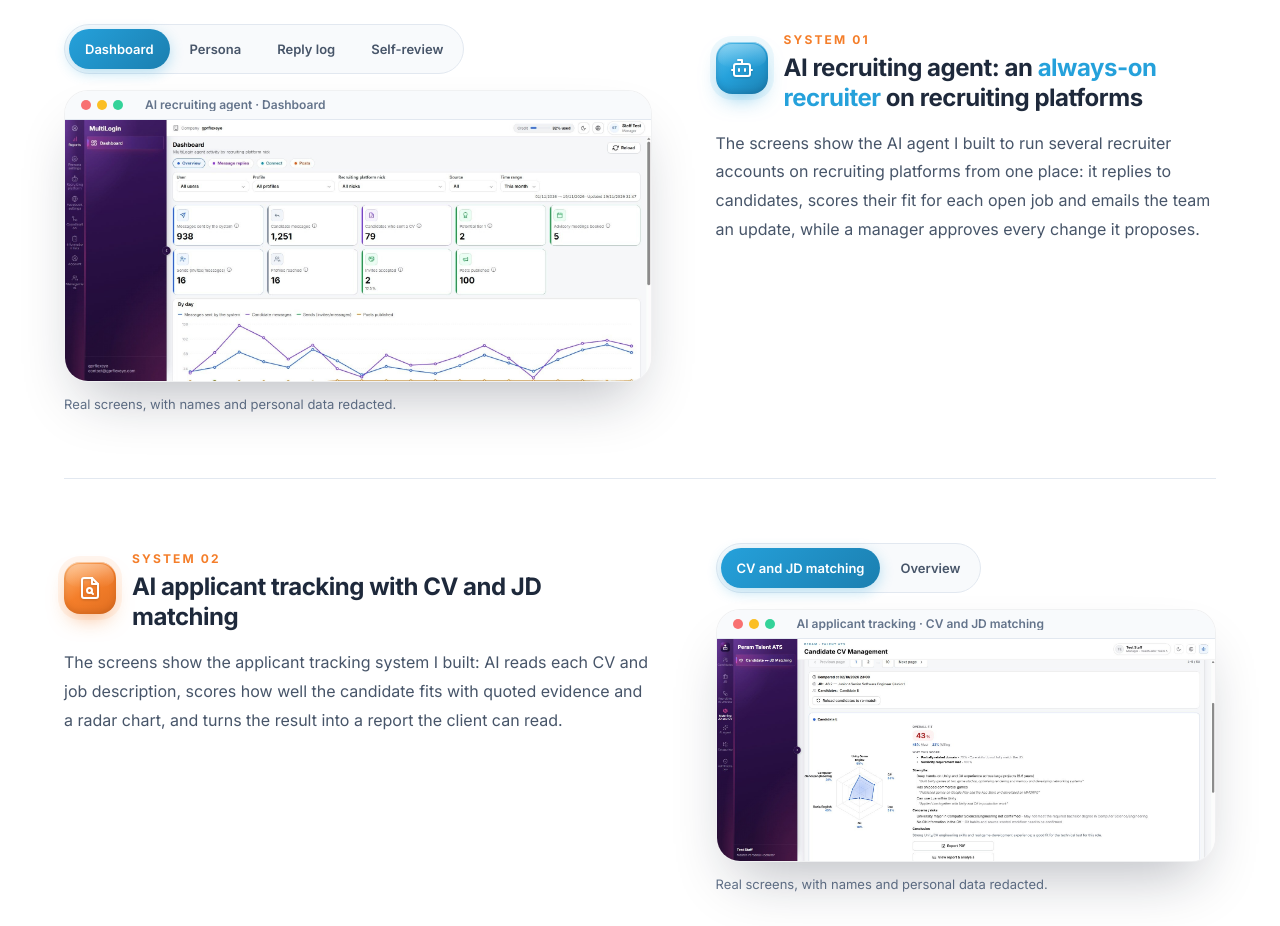
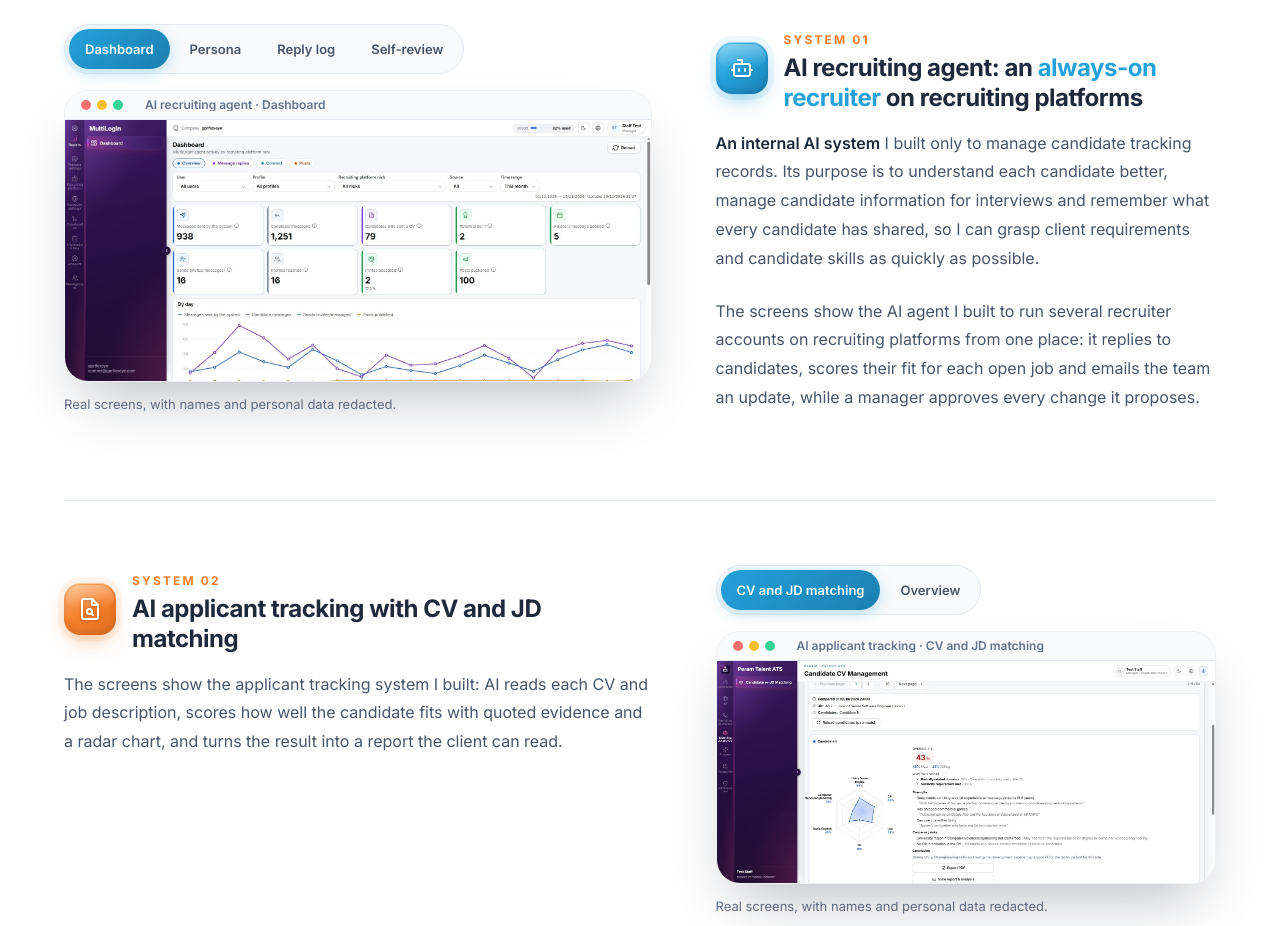
Before and after one commit to hoangnha1989/myprofile, a plain HTML site: page index.html in a window 1280 px wide. Shown: the part 8520-9446 px from the top of the page. Drawn offline with Linux system fonts and the light colour scheme; animation ran at ten frames a second.

Commit message:
3xbp: nêu rõ System 01 là hệ thống AI nội bộ để quản lý tracking record ứng viên (EN/VI/JA)
Co-Authored-By: Claude Sonnet 5.5 <noreply@anthropic.com>

```diff
--- a/index.html
+++ b/index.html
@@ -838,6 +838,7 @@ img,video{-webkit-user-drag:none;user-drag:none}
       </div>
       <div class="sys-text" data-reveal="right">
         <div class="sys-title"><span class="fi"><svg viewBox="0 0 24 24" aria-hidden="true" fill="none" stroke="currentColor" stroke-width="2" stroke-linecap="round" stroke-linejoin="round"><path d="M12 8V4H8"></path><rect x="4" y="8" width="16" height="12" rx="2"></rect><path d="M2 14h2M20 14h2M15 13v2M9 13v2"></path></svg></span><div><span class="kick"><span class="en">System 01</span><span class="vi">Hệ thống 01</span><span class="ja">システム 01</span></span><h3><span class="en">AI recruiting agent: an <span class="hl">always-on recruiter</span> on recruiting platforms</span><span class="vi">AI agent tuyển dụng: <span class="hl">chuyên viên tuyển dụng luôn trực</span> trên recruiting platform</span><span class="ja">AI採用エージェント：採用プラットフォームで<span class="hl">常時稼働する採用担当</span></span></h3></div></div>
+        <p class="what"><span class="en"><span class="b">An internal AI system</span> I built only to manage candidate tracking records. Its purpose is to understand each candidate better, manage candidate information for interviews and remember what every candidate has shared, so I can grasp client requirements and candidate skills as quickly as possible.</span><span class="vi"><span class="b">Hệ thống AI nội bộ</span> do tôi tự xây dựng chỉ để quản lý tracking record của ứng viên. Mục đích là hiểu rõ ứng viên hơn, quản lý thông tin ứng viên phục vụ phỏng vấn và ghi nhớ thông tin của từng ứng viên, nhờ đó nắm requirement của khách hàng và skill của ứng viên một cách nhanh nhất.</span><span class="ja"><span class="b">社内向けAIシステム</span>：候補者のトラッキング記録を管理するためだけに自作しました。目的は、候補者をより深く理解し、面接に向けて候補者情報を管理し、各候補者から聞いた情報を記憶しておくことで、顧客企業の要件と候補者のスキルを最短で把握することです。</span></p>
         <p class="what"><span class="en">The screens show the AI agent I built to run several recruiter accounts on recruiting platforms from one place: it replies to candidates, scores their fit for each open job and emails the team an update, while a manager approves every change it proposes.</span><span class="vi">Các màn hình là AI agent tôi tự xây để vận hành nhiều tài khoản recruiting platform của recruiter tại một nơi: agent trả lời ứng viên, chấm mức độ phù hợp với từng vị trí đang tuyển và gửi email cập nhật cho đội, còn mọi thay đổi agent đề xuất đều do quản lý duyệt.</span><span class="ja">画面は、複数のリクルーター用の採用プラットフォームアカウントをまとめて運用するために自作したAIエージェントです。候補者への返信、募集中の各求人との適合度評価、チームへの更新メールを担い、エージェントが提案する変更はすべて管理者が承認します。</span></p>
       </div>
     </article>
```
